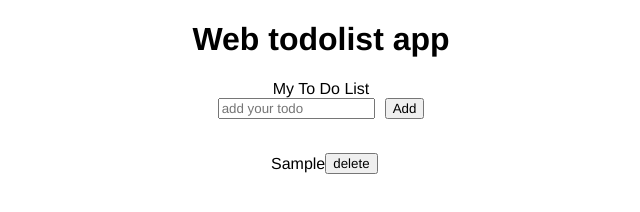
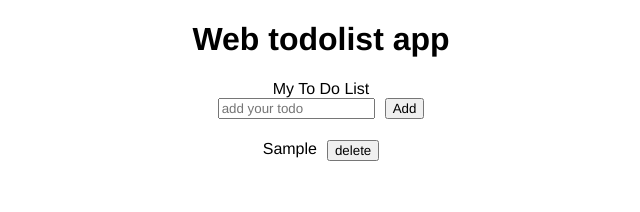
Before and after one commit to HakiEBIBI/web-todo, a website built with Vite: page index.html in a window 1280 px wide. Both pictures are taken after typing "Sample" into the empty fields and a click on the button "Add". Shown: the whole page, without its empty margins (319-959 px from the left). Built offline with nearby package versions, Linux system fonts and the light colour scheme.

Commit message:
refactor: put the button in the li list and change into a flexbox and not a grid

```diff
--- a/src/main.ts
+++ b/src/main.ts
@@ -17,8 +17,8 @@ if (buttonBox && inputBox && listBox) {
       const li = document.createElement('li')
       li.textContent = todoText
       button.textContent = 'delete'
+      li.appendChild(button)
       listBox.appendChild(li)
-      listBox.appendChild(button)
       inputBox.value = ''
 
       button.addEventListener('click', () => {
--- a/src/style.css
+++ b/src/style.css
@@ -29,16 +29,16 @@ body {
 }
 
 #todo-element {
-  display: grid;
-  align-items: center;
-  justify-items: center;
+  display: flex;
+  justify-content: center;
   flex-direction: column;
-  width: 100px;
-  height: 70px;
+  list-style: none;
   padding: 0px;
-  list-style: none;
-  margin-left: auto;
-  margin-right: auto;
-  margin-top: 10px;
-  grid-template-columns: 1fr 1fr;
 }
+
+li  {
+  display: flex;
+  padding: 5px;
+  justify-content: center;
+  gap: 10px;
+}
```
